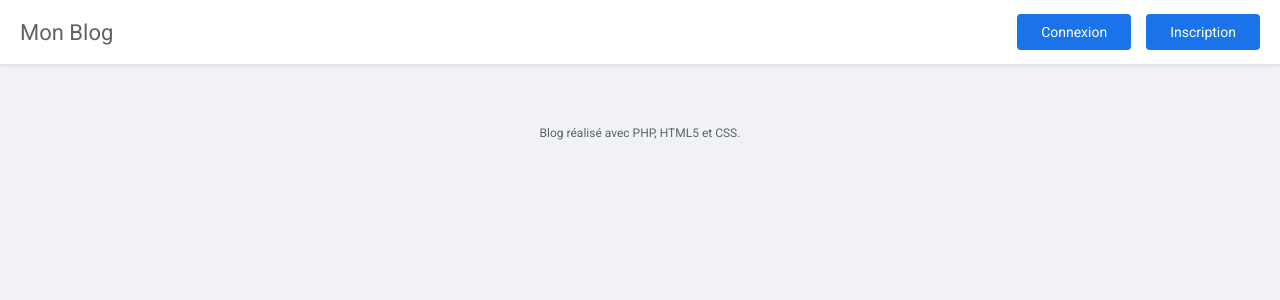
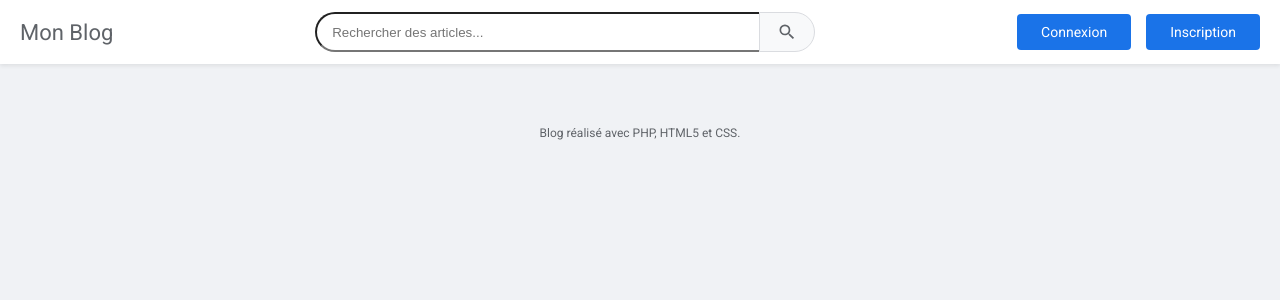
Before and after one commit to 1a-arthur-malfere-csb/MonBlog, a PHP site: page / in a window 1280 px wide. Shown: the top 300 px of the page. Run offline with PHP 8.4, Linux system fonts and the light colour scheme; data that the repository does not hold is empty.

Commit message:
Add site search and results page
Introduce search.php and a search form in the header. Add CSS styles for
.search-form and the search button. Add id attributes to articles so
search results can link to posts. Comment out default demo INSERTs in
MonBlog.sql.

```diff
--- a/index.php
+++ b/index.php
@@ -40,6 +40,20 @@
         <a href="index.php">
             <h1 id="titreBlog">Mon Blog</h1>
         </a>
+
+        <form action="search.php" method="get" class="search-form">
+            <input type="search" name="q" placeholder="Rechercher des articles..." aria-label="Rechercher des articles" value="<?= isset(
+                $_GET["q"],
+            )
+                ? htmlspecialchars($_GET["q"])
+                : "" ?>">
+            <button type="submit" aria-label="Rechercher">
+                <svg focusable="false" xmlns="http://www.w3.org/2000/svg" viewBox="0 0 24 24">
+                    <path d="M15.5 14h-.79l-.28-.27A6.471 6.471 0 0 0 16 9.5 6.5 6.5 0 1 0 9.5 16c1.61 0 3.09-.59 4.23-1.57l.27.28v.79l5 4.99L20.49 19l-4.99-5zm-6 0C7.01 14 5 11.99 5 9.5S7.01 5 9.5 5 14 7.01 14 9.5 11.99 14 9.5 14z"></path>
+                </svg>
+            </button>
+        </form>
+
         <div id="user-menu">
             <?php if (isset($_SESSION["user_id"])): ?>
                 <div class="user-info">
@@ -72,7 +86,7 @@
             );
 
             foreach ($billets as $billet): ?>
-                <article>
+                <article id="post-<?= $billet["id"] ?>">
                     <header>
                         <h1 class="titreBillet"><?= htmlspecialchars(
                             $billet["titre"],
--- a/style.css
+++ b/style.css
@@ -93,6 +93,53 @@ header.main-header {
     font-weight: 500;
     font-size: 16px;
     text-transform: uppercase;
+}
+
+/* Search Form */
+.search-form {
+    display: flex;
+    align-items: center;
+    flex-grow: 1;
+    max-width: 500px;
+    margin: 0 20px;
+}
+
+.search-form input[type="search"] {
+    width: 100%; /* Overwrites the global width: 100% for inputs */
+    margin-bottom: 0; /* Overwrites the global margin */
+    border-right: none;
+    border-radius: 20px 0 0 20px;
+    height: 40px;
+    padding: 13px 15px; /* Keep consistency */
+}
+
+.search-form input[type="search"]:focus {
+    padding: 12px 14px; /* Keep consistency */
+}
+
+.search-form button {
+    height: 40px;
+    width: 64px;
+    border-radius: 0 20px 20px 0;
+    background-color: #f8f9fa;
+    border: 1px solid var(--google-border);
+    cursor: pointer;
+    display: flex;
+    align-items: center;
+    justify-content: center;
+    padding: 0;
+    margin: 0;
+}
+
+.search-form button:hover {
+    background-color: #f1f3f4;
+    box-shadow: none;
+}
+
+.search-form button svg {
+    fill: var(--google-text-secondary);
+    width: 20px;
+    height: 20px;
 }
 
 /* Post / Card */
```
Also changed, not shown: MonBlog.sql (+6 -6 lines), search.php (added, +150 -0 lines).
